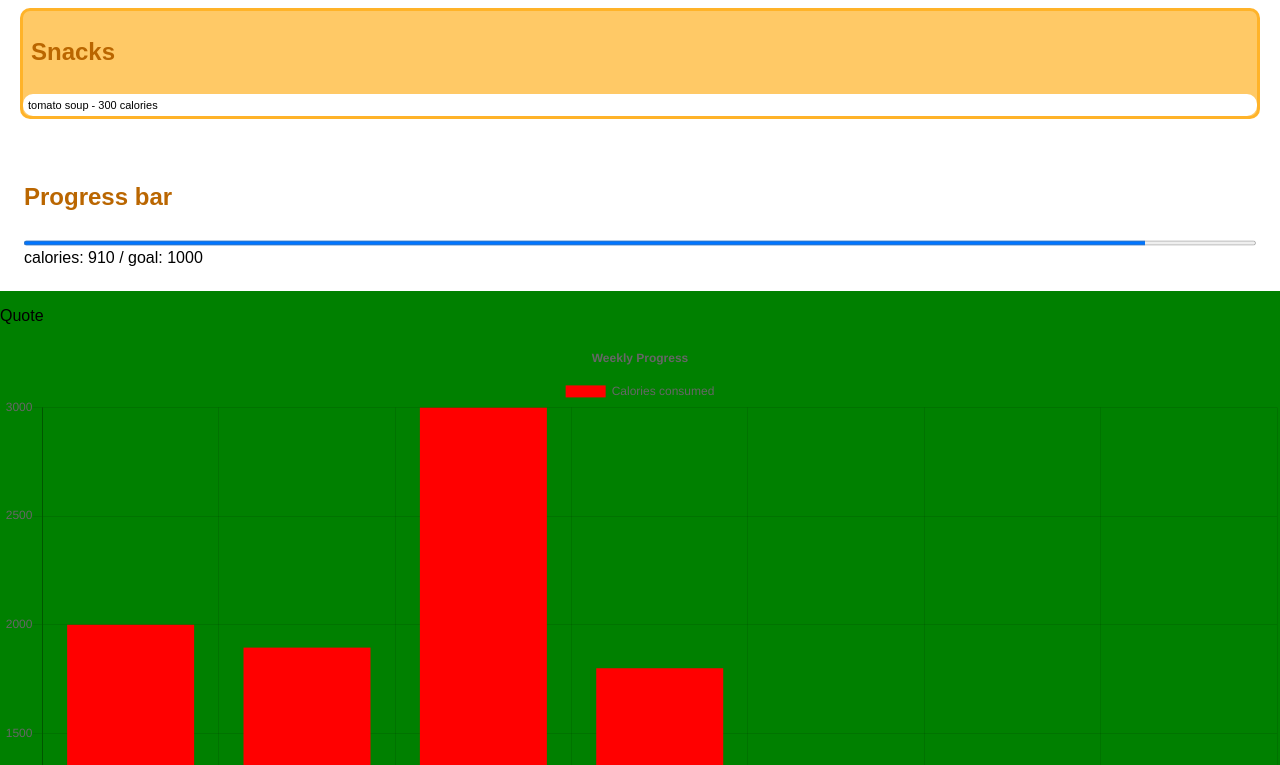
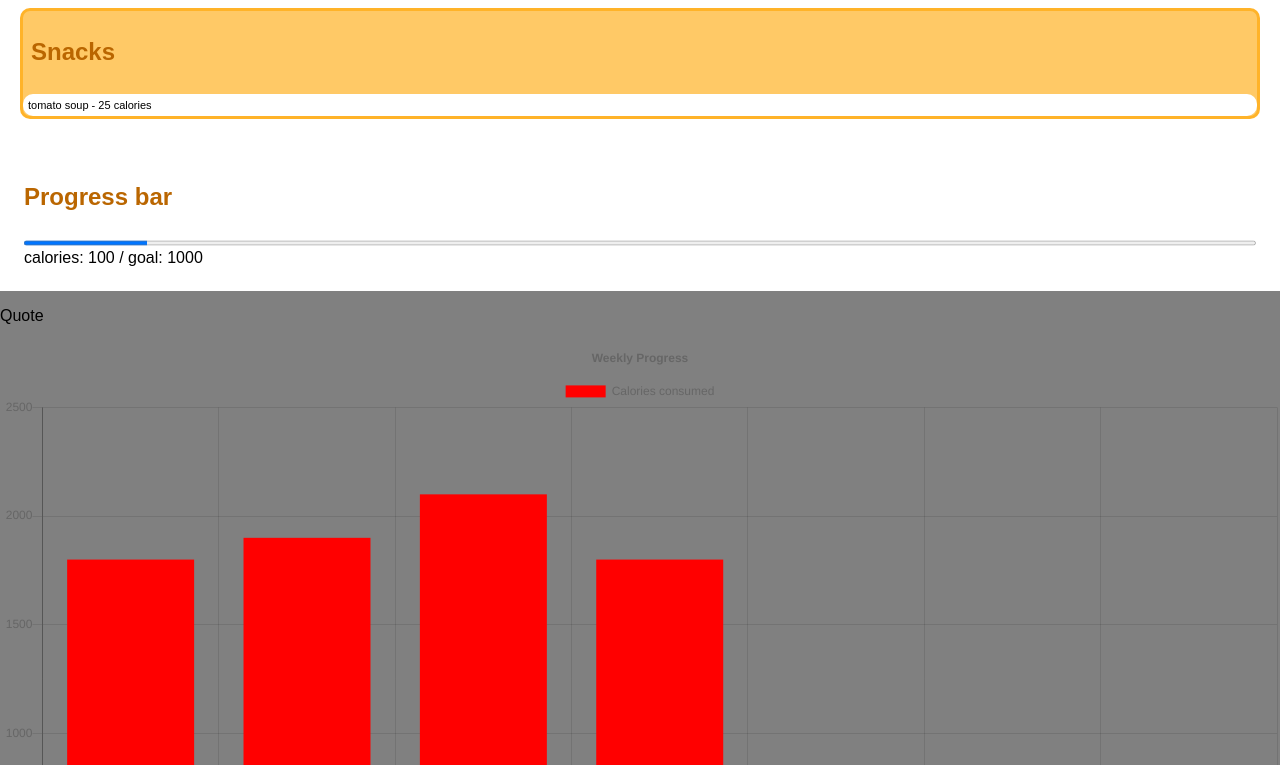
Before and after one commit to robertchrobak/final-project, a React (Create React App) app: page / in a window 1280 px wide. Shown: the part 595-1360 px from the top of the page. Built offline with nearby package versions, Linux system fonts and the light colour scheme.

Commit message:
updated yAxes

```diff
--- a/src/components/Chart.js
+++ b/src/components/Chart.js
@@ -18,13 +18,22 @@ class Chart extends Component{
             {
               label: 'Calories consumed',
               data:[
-                2000 ,
-                1895 ,
-                3000,
+                1800 ,
+                1900,
+                2100,
                 1800,
                 calculatedTotal,
               ],
-              backgroundColor: ['red','red', 'red', 'red', 'red']
+              backgroundColor: ['red','red', 'red', 'red', 'red'],
+              yAxes: [{
+                           display: true,
+                           ticks: {
+                               beginAtZero: true,
+                               // steps: 10,
+                               // stepValue: 5,
+                               // max: 100
+                           }
+                       }]
             }
           ]
         }
--- a/src/index.css
+++ b/src/index.css
@@ -138,7 +138,7 @@ li {
     margin: 0;
     padding: 0;
     font-family: sans-serif;
-    background-color: green;
+    background-color: gray;
   }
 
   h1 {
--- a/src/reducers/index.js
+++ b/src/reducers/index.js
@@ -1,9 +1,9 @@
 const INITIAL_STATE = {
   foodItems: [
-   { food: "almond butter", calories: 200, meal: "Meal 1" },
-   { food: "coffee", calories: 10, meal: "Meal 2" },
-   { food: "1 grilled cheese sandwich", calories: 400, meal: "Meal 3" },
-   { food: "tomato soup", calories: 300, meal: "Snacks" }
+   { food: "almond butter", calories: 25, meal: "Meal 1" },
+   { food: "coffee", calories: 25, meal: "Meal 2" },
+   { food: "1 grilled cheese sandwich", calories: 25, meal: "Meal 3" },
+   { food: "tomato soup", calories: 25, meal: "Snacks" }
   ],
   calorieGoal: 1000,
   isLoading: true,
```
